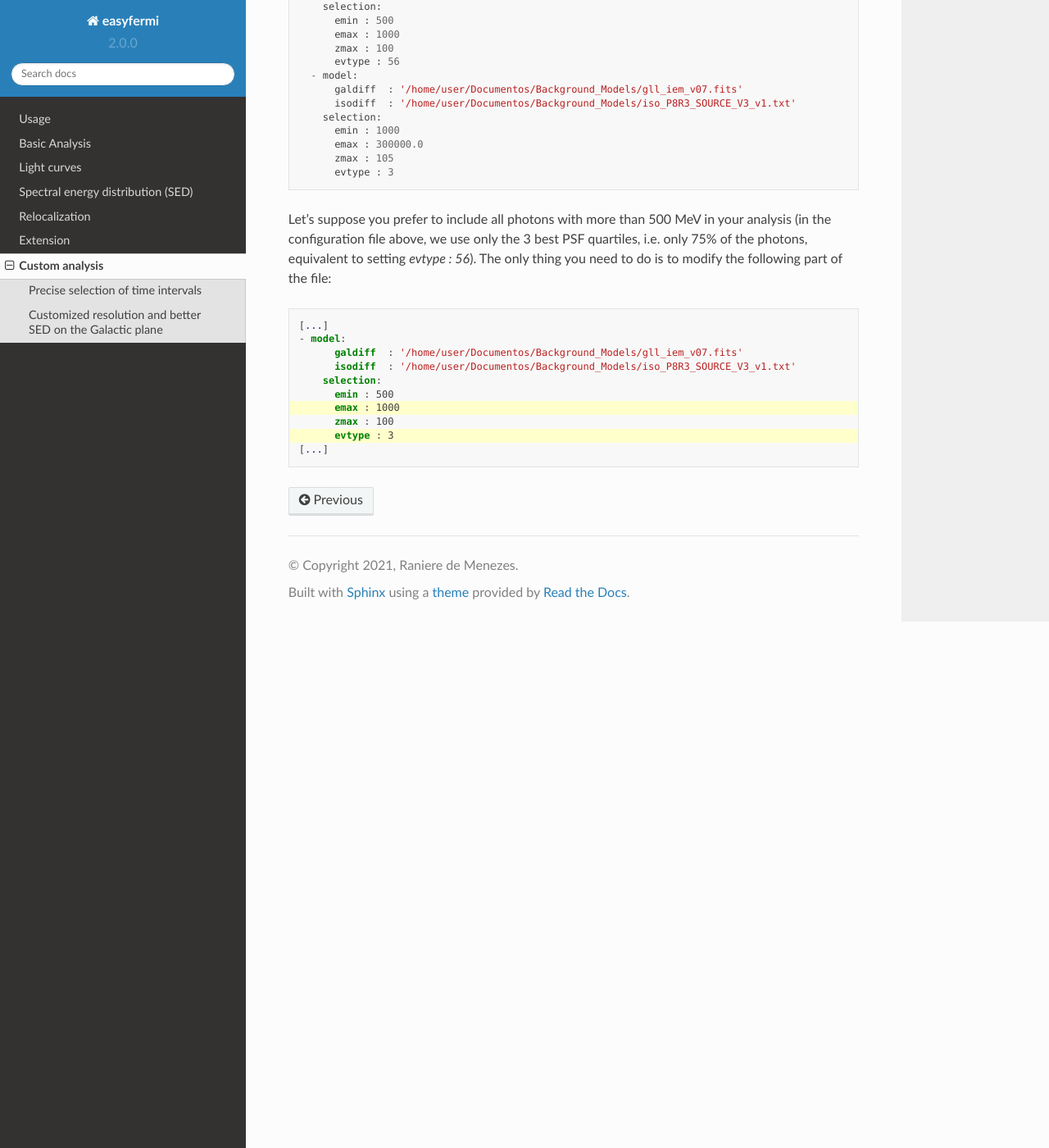
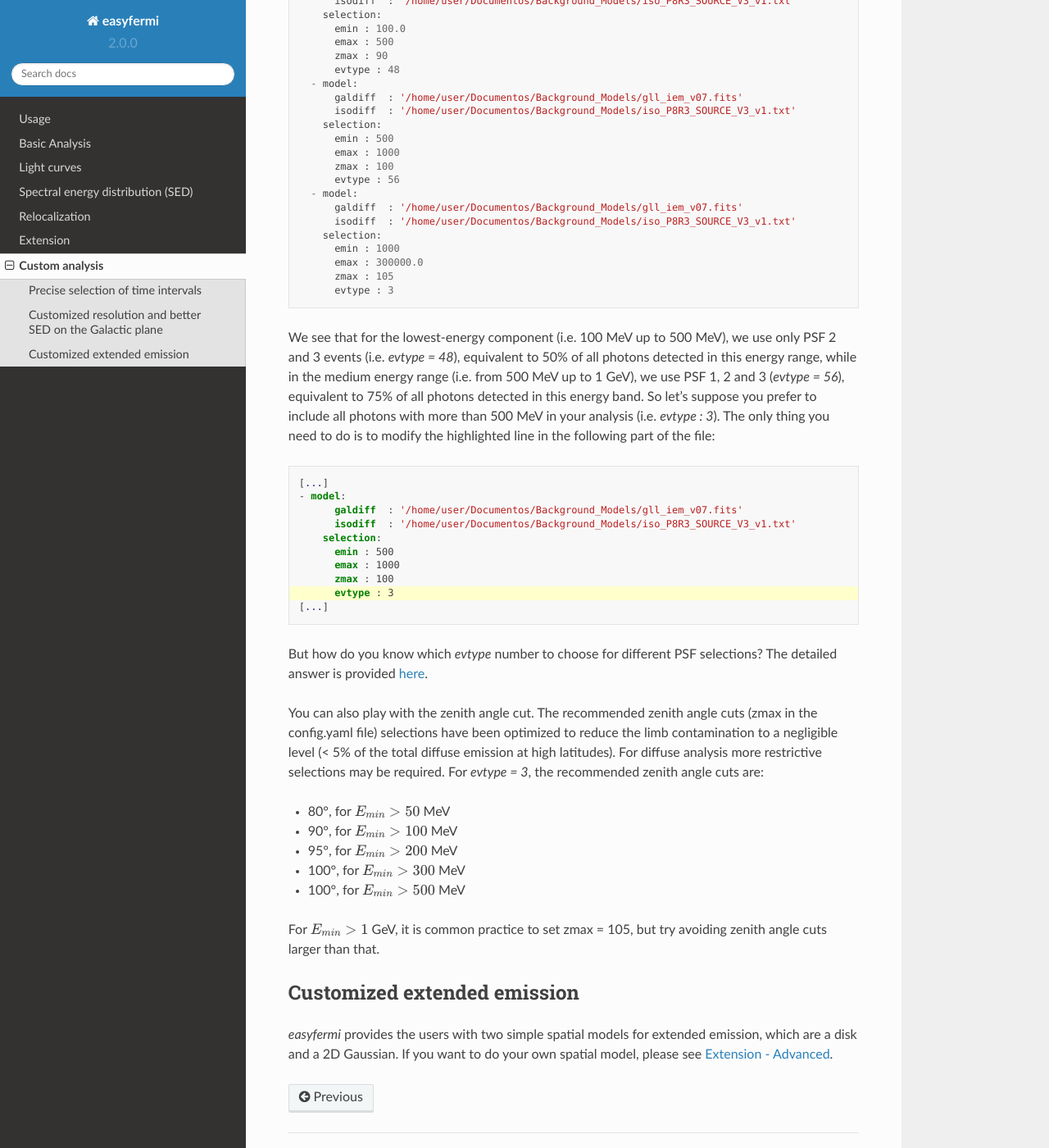
Before and after one commit to ranieremenezes/easyfermi, a Sphinx documentation site: the page built from docs/source/custom_analysis.rst, in a window 1280 px wide and 1400 px high, scrolled down 3022 px. Shown: the whole window at 82% size. Built offline with Sphinx 7.4.7 and the Read the Docs theme 2.0.0, drawn with Linux system fonts in a browser that asks for light colours; some of the changed text lies outside the part shown.

Commit message:
Docs custom analyses

```diff
--- a/docs/source/custom_analysis.rst
+++ b/docs/source/custom_analysis.rst
@@ -25,10 +25,11 @@
 
 `Tutorial available on YouTube <https://www.youtube.com/watch?v=BG3ldxJv7t4&ab_channel=easyFermi>`_.
 
-Let's suppose you want to build the average SED for 3 specific time windows for BL Lac. In this case, the only feature you need to add to the "config.yaml" file is the line "filter", as indicated below.
+Let's suppose you want to build the average SED for 3 specific time windows for BL Lac. In this case, the only feature you need to add to the "config.yaml" file is the line "filter", as indicated in the highlighted line below.
 
 
 .. code-block::
+    :emphasize-lines: 20
 
     data:
       evfile : /home/user/Documentos/GUI/Tutorials/BLLac/Output/list.txt
@@ -71,6 +72,8 @@
 At the cost of decreasing the sensitivity, you can cut the photons with worst positional reconstruction from your dataset by selecting only the photons lying within the best PSF quartiles (`details here <https://fermi.gsfc.nasa.gov/ssc/data/analysis/documentation/Cicerone/Cicerone_Data/LAT_DP.html>`_.)
 
 Below we give the example of a config.yaml file generated with the button "Generate config file" for Mrk 501, and then we discuss how you can modify it to analyze the data that better suits your goals.
+
+This config.yaml file was generated with the boxes "Improve resolution" and "Improve sensitivity" checked. Checking the box "Improve sensitivity" for such a large energy range (i.e. from 100 MeV up to 800 GeV), means that we will perform the Fermi-LAT analysis for three different energy components, tuned to improve sensitivity at the highest energies (see :doc:`Basic_analysis`).
 
 .. note::
 
@@ -136,10 +139,10 @@
           zmax : 105
           evtype : 3
 
-Let's suppose you prefer to include all photons with more than 500 MeV in your analysis (in the configuration file above, we use only the 3 best PSF quartiles, i.e. only 75% of the photons, equivalent to setting `evtype : 56`). The only thing you need to do is to modify the following part of the file:
+We see that for the lowest-energy component (i.e. 100 MeV up to 500 MeV), we use only PSF 2 and 3 events (i.e. `evtype = 48`), equivalent to 50% of all photons detected in this energy range, while in the medium energy range (i.e. from 500 MeV up to 1 GeV), we use PSF 1, 2 and 3 (`evtype = 56`), equivalent to 75% of all photons detected in this energy band. So let's suppose you prefer to include all photons with more than 500 MeV in your analysis (i.e. `evtype : 3`). The only thing you need to do is to modify the highlighted line in the following part of the file:
 
 .. code-block:: yaml
-    :emphasize-lines: 7,9
+    :emphasize-lines: 9
 
     [...]
     - model:
@@ -151,3 +154,21 @@
           zmax : 100
           evtype : 3
     [...]
+
+But how do you know which `evtype` number to choose for different PSF selections? The detailed answer is provided `here <https://fermi.gsfc.nasa.gov/ssc/data/analysis/documentation/Cicerone/Cicerone_Data/LAT_DP.html>`_.
+
+You can also play with the zenith angle cut. The recommended zenith angle cuts (zmax in the config.yaml file) selections have been optimized to reduce the limb contamination to a negligible level (< 5% of the total diffuse emission at high latitudes). For diffuse analysis more restrictive selections may be required. For `evtype = 3`, the recommended zenith angle cuts are:
+
+* 80°, for :math:`E_{min} > 50` MeV
+* 90°, for :math:`E_{min} > 100` MeV
+* 95°, for :math:`E_{min} > 200` MeV
+* 100°, for :math:`E_{min} > 300` MeV
+* 100°, for :math:`E_{min} > 500` MeV
+
+For :math:`E_{min} > 1` GeV, it is common practice to set zmax = 105, but try avoiding zenith angle cuts larger than that.
+
+
+Customized extended emission
+----------------------------
+
+`easyfermi` provides the users with two simple spatial models for extended emission, which are a disk and a 2D Gaussian. If you want to do your own spatial model, please see :ref:`Extension_advanced`.
--- a/docs/source/extension.rst
+++ b/docs/source/extension.rst
@@ -30,9 +30,11 @@
   :width: 700
 
 
+.. _Extension_advanced:
 
 Extension - Advanced
 --------------------
+
 
 If you want to use customized spatial models, you should use easyfermi in the "Custom" mode. The box "Extension" will not be useful for you in this case, so leave it unchecked.
 
```
